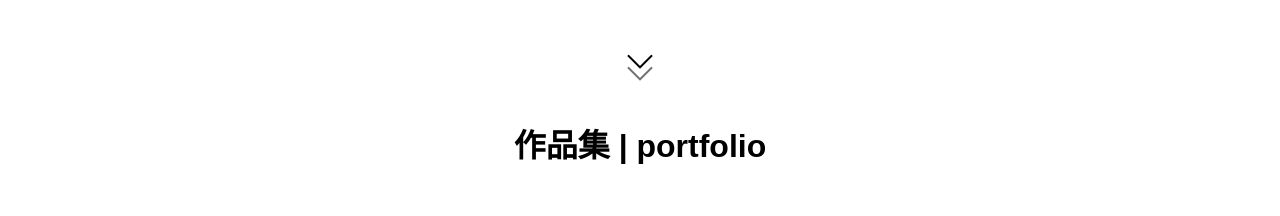
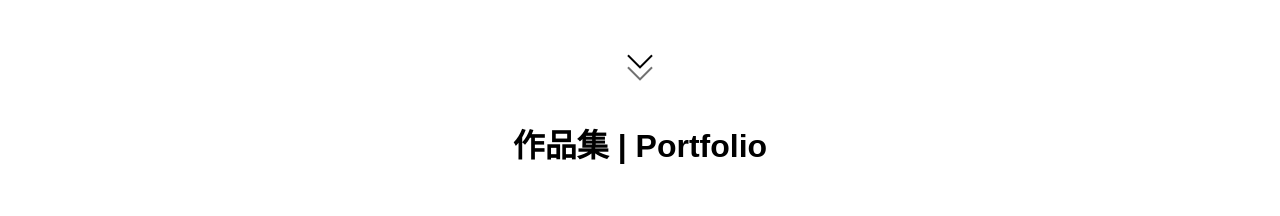
Before and after one commit to HS6103/hs6103.github.io, a plain HTML site: page index.html in a window 1280 px wide. Shown: the part 1500-1716 px from the top of the page. Drawn offline with Linux system fonts and the light colour scheme.

Commit message:
fix text

```diff
--- a/index.html
+++ b/index.html
@@ -43,7 +43,7 @@
         </a>
     </section>
     <section id="portfolio" class="portfolio light-theme">
-        <h2 class="title" id="portfolio-title">作品集 | portfolio</h2>
+        <h2 class="title" id="portfolio-title">作品集 | Portfolio</h2>
         <a class="cards" href="https://github.com/HS6103/Camp_bot">
             <div>Some cards here</div>
         </a>
```
